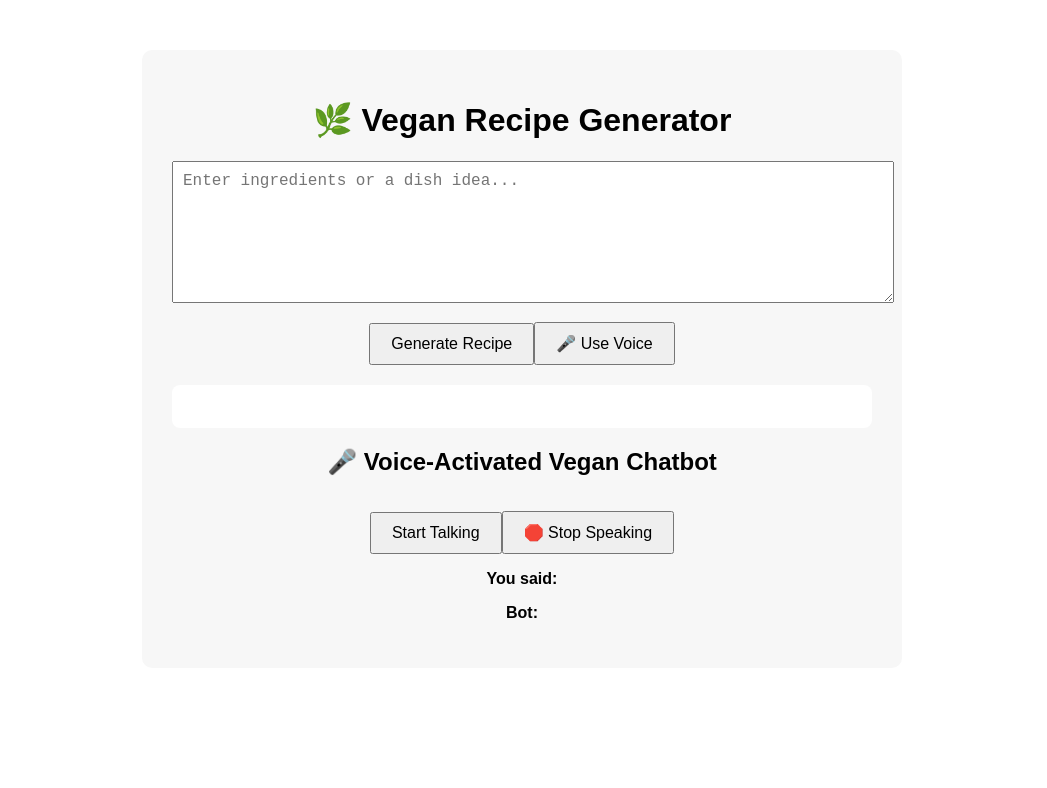
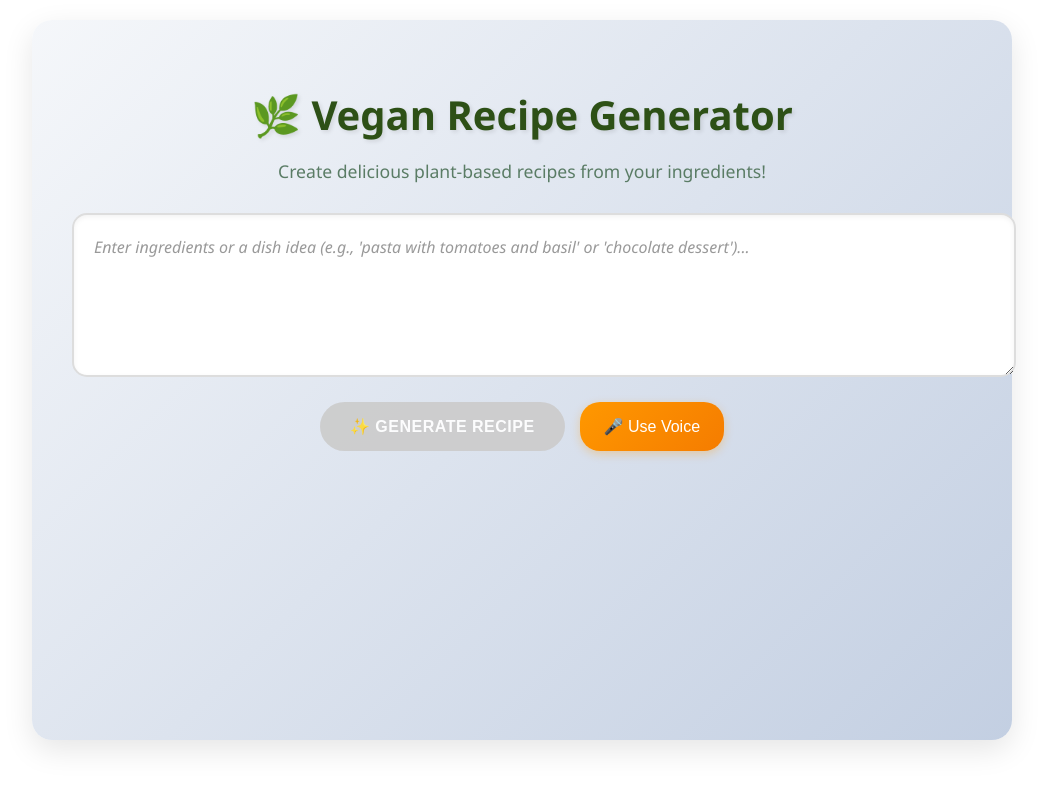
Before and after one commit to spikeyA/vegan-recipe-generator, a React (Create React App) app: page / in a window 1280 px wide. Shown: the top 788 px of the page, without its empty margins (118-1165 px from the left). Built offline with nearby package versions, Linux system fonts and the light colour scheme.

Commit message:
updated app and other filkes

```diff
--- a/package.json
+++ b/package.json
@@ -12,6 +12,7 @@
     "axios": "^1.9.0",
     "react": "^19.1.0",
     "react-dom": "^19.1.0",
+    "react-router-dom": "^7.6.0",
     "react-scripts": "^5.0.1",
     "web-vitals": "^2.1.4",
     "webpack-dev-middleware": "^7.4.2"
--- a/src/App.css
+++ b/src/App.css
@@ -1,31 +1,284 @@
+/* Global Styles */
 .App {
   text-align: center;
-  max-width: 700px;
-  margin: 50px auto;
-  font-family: Arial, sans-serif;
-  background: #f7f7f7;
-  padding: 30px;
-  border-radius: 10px;
+  max-width: 900px;
+  margin: 20px auto;
+  font-family: 'Segoe UI', Tahoma, Geneva, Verdana, sans-serif;
+  background: linear-gradient(135deg, #f5f7fa 0%, #c3cfe2 100%);
+  padding: 40px;
+  border-radius: 20px;
+  box-shadow: 0 10px 30px rgba(0, 0, 0, 0.1);
+  min-height: 80vh;
+}
+
+.App h1 {
+  color: #2d5016;
+  font-size: 2.5rem;
+  margin-bottom: 10px;
+  text-shadow: 2px 2px 4px rgba(0, 0, 0, 0.1);
+}
+
+.subtitle {
+  color: #5a7c65;
+  font-size: 1.1rem;
+  margin-bottom: 30px;
+  font-weight: 300;
+}
+
+/* Input Section */
+.input-section {
+  margin-bottom: 30px;
 }
 
 textarea {
   width: 100%;
-  height: 120px;
+  min-height: 120px;
   font-size: 16px;
-  padding: 10px;
+  padding: 20px;
+  border: 2px solid #ddd;
+  border-radius: 15px;
+  background: white;
+  box-shadow: inset 0 2px 5px rgba(0, 0, 0, 0.05);
+  transition: all 0.3s ease;
+  resize: vertical;
+  font-family: inherit;
+  line-height: 1.5;
+}
+
+textarea:focus {
+  outline: none;
+  border-color: #4CAF50;
+  box-shadow: 0 0 0 3px rgba(76, 175, 80, 0.1);
+}
+
+textarea::placeholder {
+  color: #999;
+  font-style: italic;
+}
+
+/* Button Styles */
+.button-group {
+  display: flex;
+  gap: 15px;
+  justify-content: center;
+  margin-top: 20px;
+  flex-wrap: wrap;
+}
+
+.generate-btn {
+  background: linear-gradient(135deg, #4CAF50 0%, #45a049 100%);
+  color: white;
+  border: none;
+  padding: 15px 30px;
+  font-size: 16px;
+  border-radius: 25px;
+  cursor: pointer;
+  transition: all 0.3s ease;
+  font-weight: 600;
+  text-transform: uppercase;
+  letter-spacing: 0.5px;
+  box-shadow: 0 4px 15px rgba(76, 175, 80, 0.3);
+}
+
+.generate-btn:hover:not(:disabled) {
+  transform: translateY(-2px);
+  box-shadow: 0 6px 20px rgba(76, 175, 80, 0.4);
+}
+
+.generate-btn:disabled {
+  background: #ccc;
+  cursor: not-allowed;
+  transform: none;
+  box-shadow: none;
 }
 
 button {
-  margin-top: 15px;
-  padding: 10px 20px;
+  background: linear-gradient(135deg, #ff9800 0%, #f57c00 100%);
+  color: white;
+  border: none;
+  padding: 12px 24px;
   font-size: 16px;
+  border-radius: 20px;
+  cursor: pointer;
+  transition: all 0.3s ease;
+  font-weight: 500;
+  box-shadow: 0 3px 10px rgba(255, 152, 0, 0.3);
 }
 
+button:hover {
+  transform: translateY(-1px);
+  box-shadow: 0 5px 15px rgba(255, 152, 0, 0.4);
+}
+
+/* Warning Styles */
+.warning {
+  background: linear-gradient(135deg, #fff3cd 0%, #ffeaa7 100%);
+  color: #856404;
+  padding: 15px 20px;
+  border-radius: 12px;
+  margin: 20px 0;
+  border-left: 4px solid #ffc107;
+  font-weight: 500;
+  box-shadow: 0 2px 8px rgba(255, 193, 7, 0.2);
+}
+
+/* Output Styles */
 .output {
-  margin-top: 20px;
+  margin-top: 30px;
   text-align: left;
   white-space: pre-wrap;
-  background: #fff;
+  background: white;
+  padding: 30px;
+  border-radius: 15px;
+  box-shadow: 0 5px 20px rgba(0, 0, 0, 0.1);
+  border: 1px solid #e0e0e0;
+  line-height: 1.6;
+}
+
+.output pre {
+  font-family: 'Segoe UI', Tahoma, Geneva, Verdana, sans-serif;
+  font-size: 15px;
+  color: #333;
+  margin: 0;
+  white-space: pre-wrap;
+  word-wrap: break-word;
+}
+
+/* Recipe Links Styles */
+.recipe-links {
+  margin-top: 30px;
+  padding: 25px;
+  background: white;
+  border-radius: 15px;
+  box-shadow: 0 5px 20px rgba(0, 0, 0, 0.1);
+  text-align: left;
+}
+
+.recipe-links h2 {
+  color: #2d5016;
+  margin-bottom: 20px;
+  font-size: 1.5rem;
+  text-align: center;
+}
+
+.recipe-links ul {
+  list-style: none;
+  padding: 0;
+  margin: 0;
+}
+
+.recipe-links li {
+  margin-bottom: 15px;
   padding: 15px;
-  border-radius: 8px;
+  background: linear-gradient(135deg, #f8f9fa 0%, #e9ecef 100%);
+  border-radius: 10px;
+  transition: all 0.3s ease;
+  border-left: 4px solid #4CAF50;
 }
+
+.recipe-links li:hover {
+  transform: translateX(5px);
+  box-shadow: 0 3px 15px rgba(0, 0, 0, 0.1);
+}
+
+.recipe-links a {
+  color: #2d5016;
+  text-decoration: none;
+  font-weight: 600;
+  font-size: 16px;
+  display: flex;
+  align-items: center;
+}
+
+.recipe-links a:hover {
+  color: #4CAF50;
+}
+
+.recipe-links a::before {
+  content: "🍽️";
+  margin-right: 10px;
+  font-size: 18px;
+}
+
+/* Loading Animation */
+@keyframes pulse {
+  0% { opacity: 0.6; }
+  50% { opacity: 1; }
+  100% { opacity: 0.6; }
+}
+
+.generate-btn:disabled {
+  animation: pulse 1.5s ease-in-out infinite;
+}
+
+/* Responsive Design */
+@media (max-width: 768px) {
+  .App {
+    margin: 10px;
+    padding: 20px;
+  }
+
+  .App h1 {
+    font-size: 2rem;
+  }
+
+  .button-group {
+    flex-direction: column;
+    align-items: center;
+  }
+
+  .generate-btn,
+  button {
+    width: 100%;
+    max-width: 300px;
+  }
+
+  textarea {
+    min-height: 100px;
+  }
+}
+
+/* Dark mode support */
+@media (prefers-color-scheme: dark) {
+  .App {
+    background: linear-gradient(135deg, #2c3e50 0%, #34495e 100%);
+    color: #ecf0f1;
+  }
+
+  .App h1 {
+    color: #a8e6cf;
+  }
+
+  .subtitle {
+    color: #bdc3c7;
+  }
+
+  textarea {
+    background: #34495e;
+    color: #ecf0f1;
+    border-color: #566573;
+  }
+
+  .output {
+    background: #34495e;
+    color: #ecf0f1;
+    border-color: #566573;
+  }
+
+  .recipe-links {
+    background: #34495e;
+  }
+
+  .recipe-links h2 {
+    color: #a8e6cf;
+  }
+
+  .recipe-links li {
+    background: linear-gradient(135deg, #2c3e50 0%, #34495e 100%);
+  }
+
+  .recipe-links a {
+    color: #a8e6cf;
+  }
+}
+;
--- a/src/App.js
+++ b/src/App.js
@@ -3,9 +3,8 @@ import './App.css';
 import VoiceInput from './components/VoiceInput';
 import RecipeOutput from './components/RecipeOutput';
 import RecipeLinks from './components/RecipeLinks';
-import { findNonVeganIngredients, fetchVeganRecipes, generatePrompt } from './utils/helpers.js';
-import { callOpenAI } from './utils/api';
-import VoiceChatBot  from './components/VoiceChatBot';
+import { findNonVeganIngredients, generatePrompt } from './utils/helpers.js';
+import { callOpenAI, fetchVeganRecipes } from './utils/api';
 
 function App() {
   const [input, setInput] = useState('');
@@ -17,39 +16,37 @@ function App() {
   const generateRecipe = async () => {
     if (!input.trim()) return;
 
+    // Check for non-vegan ingredients
     const nonVegan = findNonVeganIngredients(input);
     setWarning(
       nonVegan.length
-        ? `⚠️ Non-vegan ingredients found: ${nonVegan.join(', ')}.`
+        ? `⚠️ Non-vegan ingredients found: ${nonVegan.join(', ')}. We'll suggest vegan alternatives.`
         : ''
     );
 
     setLoading(true);
-    setOutput('Searching recipes...');
+    setOutput('Generating your vegan recipe...');
+    setRecipeLinks([]);
 
     try {
+      // Generate recipe with OpenAI
       const prompt = generatePrompt(input);
       const gptResult = await callOpenAI(prompt);
       setOutput(gptResult);
-     setOutput(prev => `${prev}\n\nHere are some vegan recipes you can try:`);
 
-      const result = await fetchVeganRecipes(input);
-      console.log('Fetched recipes:', result.data);
-   /*    if (!result.success) {
-         setOutput('Error fetching recipes. Please try again later.');
-         return;
-     } */
-      if (result.data.length === 0) {
-        setOutput('No vegan recipes found for your input.');
-        return;
+      // Fetch additional recipe links from Spoonacular
+      setOutput(prev => `${prev}\n\n🔍 Finding more vegan recipes...`);
+      const recipeResults = await fetchVeganRecipes(input);
+
+      if (recipeResults && recipeResults.length > 0) {
+        setRecipeLinks(recipeResults);
+        setOutput(prev => `${prev.split('🔍 Finding more vegan recipes...')[0]}\n\n✅ Found ${recipeResults.length} additional vegan recipes below!`);
+      } else {
+        setOutput(prev => `${prev.split('🔍 Finding more vegan recipes...')[0]}\n\n💡 No additional recipes found, but you have a great recipe above!`);
       }
-
-      setOutput('Here are some vegan recipes you can try:');
-
-    setRecipeLinks(result.data); // make sure this is an array
     } catch (error) {
-      setOutput('Error occurred. See console.');
-      console.error(error);
+      console.error('Recipe generation error:', error);
+      setOutput('Sorry, there was an error generating your recipe. Please try again.');
     } finally {
       setLoading(false);
     }
@@ -58,24 +55,32 @@ function App() {
   return (
     <div className="App">
       <h1>🌿 Vegan Recipe Generator</h1>
+      <p className="subtitle">Create delicious plant-based recipes from your ingredients!</p>
 
+      <div className="input-section">
         <textarea
-        placeholder="Enter ingredients or a dish idea..."
+          placeholder="Enter ingredients or a dish idea (e.g., 'pasta with tomatoes and basil' or 'chocolate dessert')..."
           value={input}
           onChange={(e) => setInput(e.target.value)}
+          rows="4"
         />
-      <br />
-      <button onClick={generateRecipe} disabled={loading}>
-        {loading ? 'Working...' : 'Generate Recipe'}
+        <div className="button-group">
+          <button
+            onClick={generateRecipe}
+            disabled={loading || !input.trim()}
+            className="generate-btn"
+          >
+            {loading ? '🔄 Working...' : '✨ Generate Recipe'}
           </button>
           <VoiceInput setInput={setInput} setOutput={setOutput} />
+        </div>
+      </div>
 
       {warning && <div className="warning">{warning}</div>}
-      <RecipeOutput content={output} />
-      <RecipeLinks links={recipeLinks} />
 
+      {output && <RecipeOutput content={output} />}
 
-      <VoiceChatBot />
+      {recipeLinks.length > 0 && <RecipeLinks links={recipeLinks} />}
     </div>
   );
 }
--- a/src/utils/api.js
+++ b/src/utils/api.js
@@ -1,11 +1,14 @@
 import axios from 'axios';
 
 export const callOpenAI = async (prompt) => {
+  try {
     const res = await axios.post(
       'https://api.openai.com/v1/chat/completions',
       {
         model: 'gpt-3.5-turbo',
         messages: [{ role: 'user', content: prompt }],
+        max_tokens: 1000,
+        temperature: 0.7
       },
       {
         headers: {
@@ -15,6 +18,10 @@ export const callOpenAI = async (prompt) => {
       }
     );
     return res.data.choices[0].message.content;
+  } catch (error) {
+    console.error('OpenAI API error:', error);
+    throw new Error('Failed to generate recipe. Please check your API key.');
+  }
 };
 
 export const fetchVeganRecipes = async (input) => {
@@ -23,13 +30,15 @@ export const fetchVeganRecipes = async (input) => {
       params: {
         query: input,
         diet: 'vegan',
-        number: 3,
+        number: 5,
+        addRecipeInformation: true,
         apiKey: process.env.REACT_APP_SPOONACULAR_API_KEY,
       },
     });
-    return res.data.results;
+    return res.data.results || [];
   } catch (err) {
     console.error('Spoonacular API error:', err);
     return [];
   }
-};
+}
+;
```
Also changed, not shown: src/OLDApp.js (deleted, +0 -66 lines), src/components/RecipeLinks.js (+33 -4 lines), src/utils/helpers.js (+25 -40 lines), 2 other files (tests, documents, lock files or other folders). Lines whose indentation alone changed are shown as unchanged.
